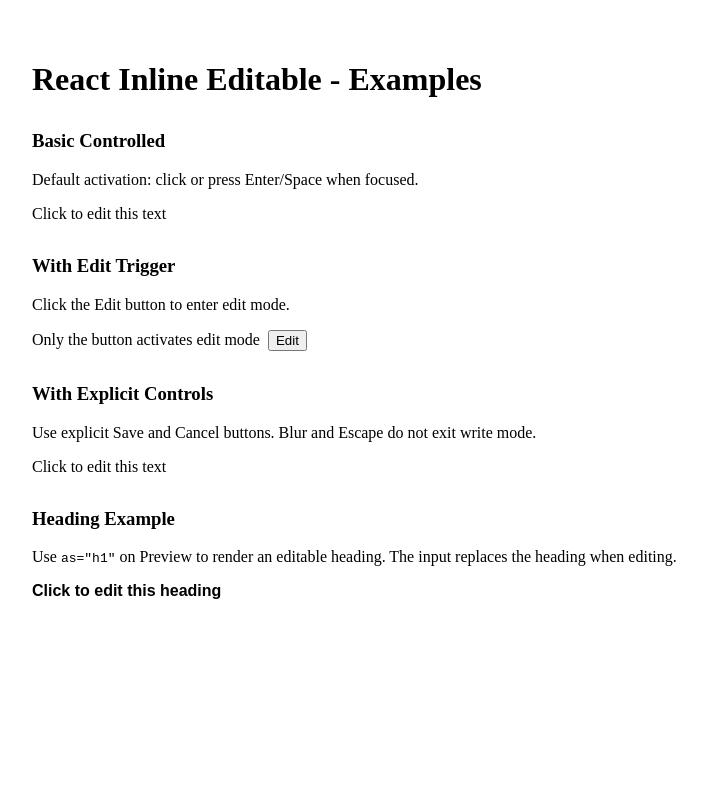
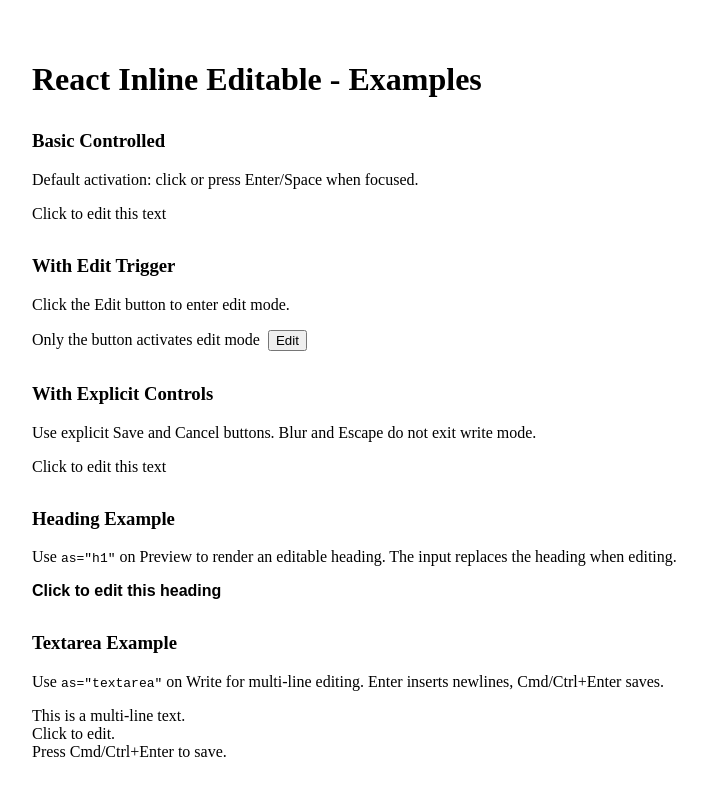
Before and after one commit to subhash-malireddy/react-inline-editable, a React (Vite) app in the folder packages/react-inline-editable/: page / in a window 1280 px wide. Shown: the top 796 px of the page, without its empty margins (8-715 px from the left). Built offline with nearby package versions, Linux system fonts and the light colour scheme.

Commit message:
Add TextareaExample component to demonstrate multi-line editing functionality in App

```diff
--- a/packages/react-inline-editable/src/App.tsx
+++ b/packages/react-inline-editable/src/App.tsx
@@ -3,6 +3,7 @@
 import { WithEditTrigger } from "./examples/core-examples/WithEditTrigger";
 import { WithExplicitControls } from "./examples/core-examples/WithExplicitControls";
 import { HeadingExample } from "./examples/core-examples/HeadingExample";
+import { TextareaExample } from "./examples/core-examples/TextareaExample";
 
 function App() {
   return (
@@ -23,6 +24,10 @@
       <section style={{ marginTop: "2rem" }}>
         <HeadingExample />
       </section>
+
+      <section style={{ marginTop: "2rem" }}>
+        <TextareaExample />
+      </section>
     </div>
   );
 }
--- /dev/null
+++ b/packages/react-inline-editable/src/examples/core-examples/TextareaExample.tsx
@@ -0,0 +1,33 @@
+import { InlineEditable } from "@/index";
+import { useState } from "react";
+
+export function TextareaExample() {
+  const [value, setValue] = useState(
+    "This is a multi-line text.\nClick to edit.\nPress Cmd/Ctrl+Enter to save."
+  );
+
+  return (
+    <div>
+      <h3>Textarea Example</h3>
+      <p>
+        Use <code>as="textarea"</code> on Write for multi-line editing. Enter
+        inserts newlines, Cmd/Ctrl+Enter saves.
+      </p>
+      <InlineEditable onSave={() => console.log("Saved:", value)}>
+        <InlineEditable.Preview
+          style={{ whiteSpace: "pre-wrap", display: "block" }}
+        >
+          {value}
+        </InlineEditable.Preview>
+        <InlineEditable.Write
+          as="textarea"
+          name="textarea-text"
+          value={value}
+          onChange={(e) => setValue(e.target.value)}
+          rows={4}
+          style={{ width: "100%", resize: "vertical" }}
+        />
+      </InlineEditable>
+    </div>
+  );
+}
```
